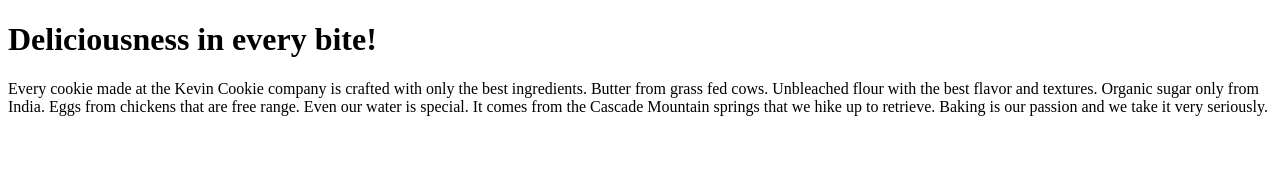
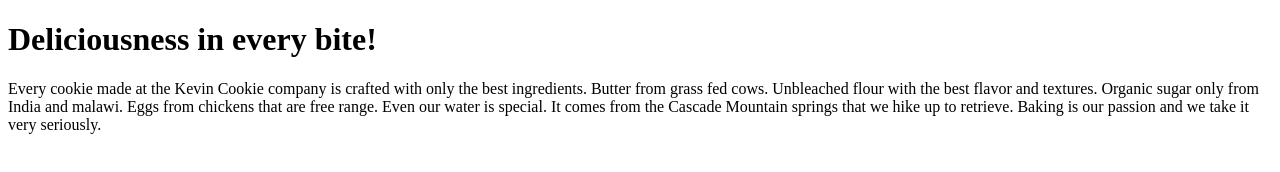
Before and after one commit to MAZIKO-hub/maziko-trial, a plain HTML site: page index.htm in a window 1280 px wide. Drawn offline with Linux system fonts and the light colour scheme.

Commit message:
Update index.htm

```diff
--- a/index.htm
+++ b/index.htm
@@ -4,7 +4,7 @@
 
 <h1>Deliciousness in every bite!</h1>
 
-<p>Every cookie made at the Kevin Cookie company is crafted with only the best ingredients. Butter from grass fed cows. Unbleached flour with the best flavor and textures. Organic sugar only from India. Eggs from chickens that are free range. Even our water is special. It comes from the Cascade Mountain springs that we hike up to retrieve. Baking is our passion and we take it very seriously.</p>
+<p>Every cookie made at the Kevin Cookie company is crafted with only the best ingredients. Butter from grass fed cows. Unbleached flour with the best flavor and textures. Organic sugar only from India and malawi. Eggs from chickens that are free range. Even our water is special. It comes from the Cascade Mountain springs that we hike up to retrieve. Baking is our passion and we take it very seriously.</p>
 
 
 </body>
```
